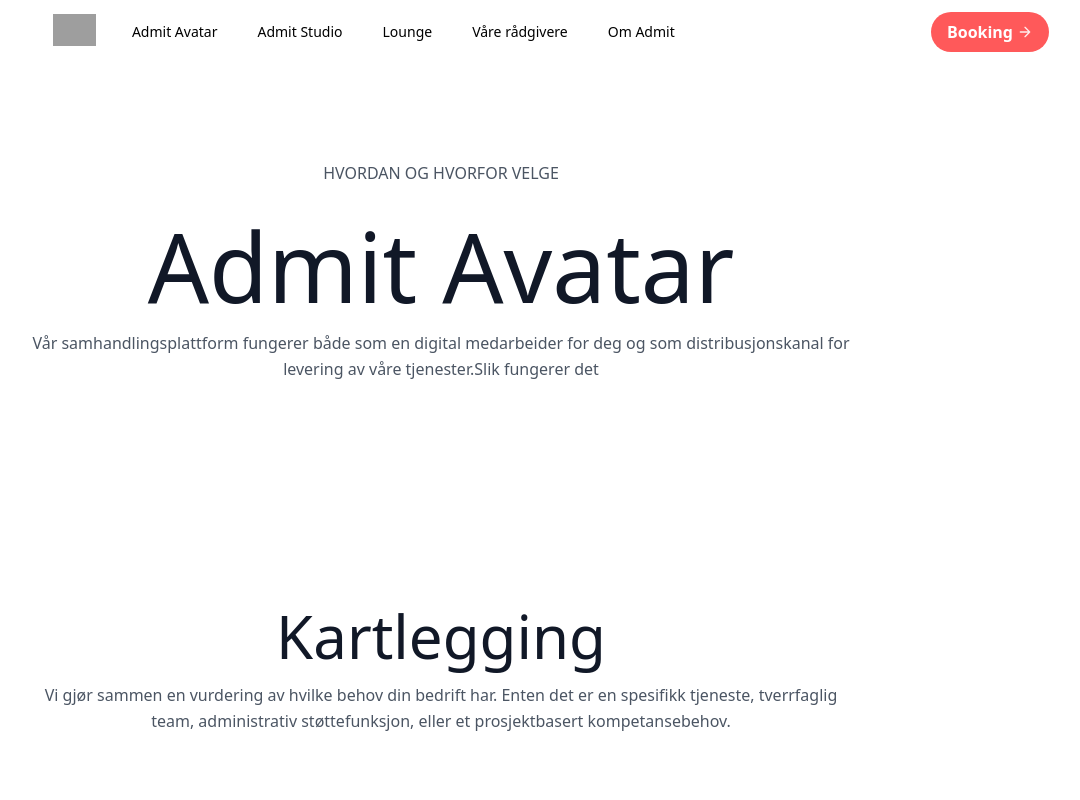
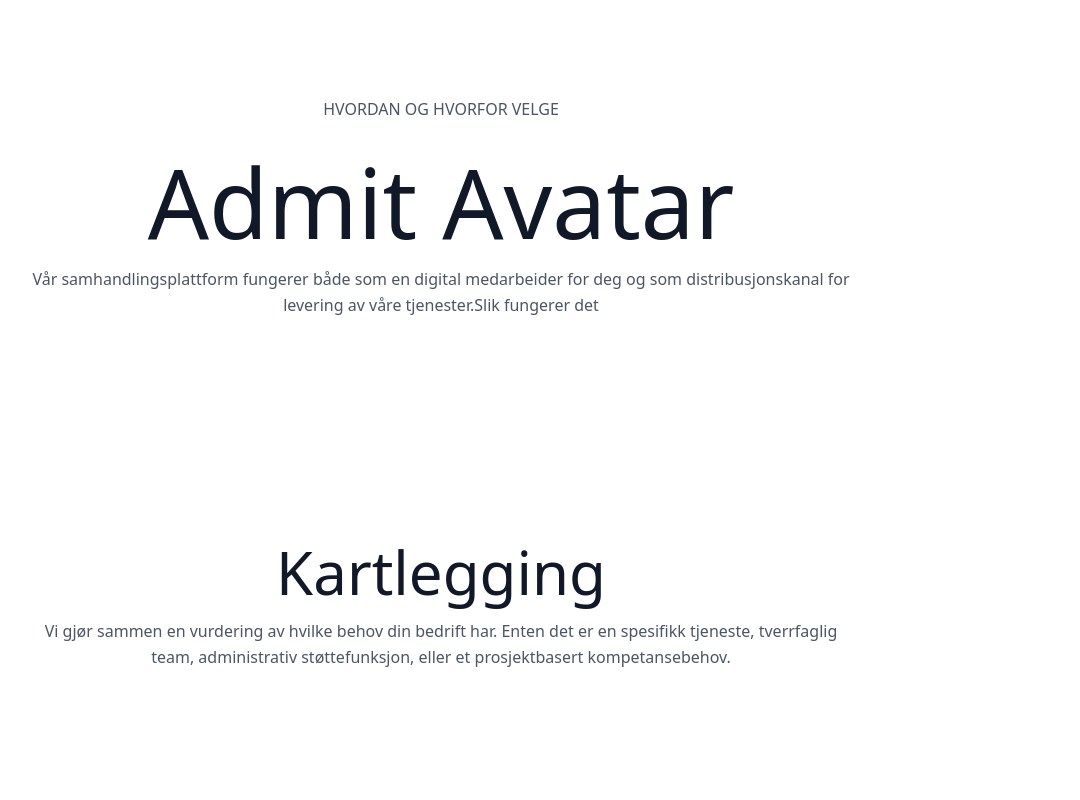
Before and after one commit to swappybizz/admitwebsite, a Gatsby site: page /avatar in a window 1280 px wide. Shown: the top 800 px of the page, without its empty margins (199-1279 px from the left). Built offline with nearby package versions, Linux system fonts and the light colour scheme; Gatsby itself is replaced by a stand-in of ours; grey boxes are pictures that could not be loaded.

Commit message:
remover header

```diff
--- a/src/components/header.js
+++ b/src/components/header.js
@@ -1,4 +1,4 @@
-/* This example requires Tailwind CSS v2.0+ */
+
 import React from "react"
 import { Disclosure} from "@headlessui/react"
 import {MenuIcon, XIcon } from "@heroicons/react/outline"
--- a/src/pages/avatar.js
+++ b/src/pages/avatar.js
@@ -59,9 +59,6 @@ const Avatar = () => {
         <ThreeMiddleTextTwoButton
         props= {text6}/>
         <WeAdmit/>
-
-
-
     </Template>
   )
 }
--- a/src/templates/Template.js
+++ b/src/templates/Template.js
@@ -1,10 +1,10 @@
 import React from "react"
-import Header from "../components/Header"
-import Footer from "../components/Footer"
+// import Header from "../components/Header.js"
+import Footer from "../components/Footer.js"
 
 export default function Template({children}) {
   return <>
-  <Header/>
+  {/* <Header/> */}
   <>
   {children}
   </>
```
